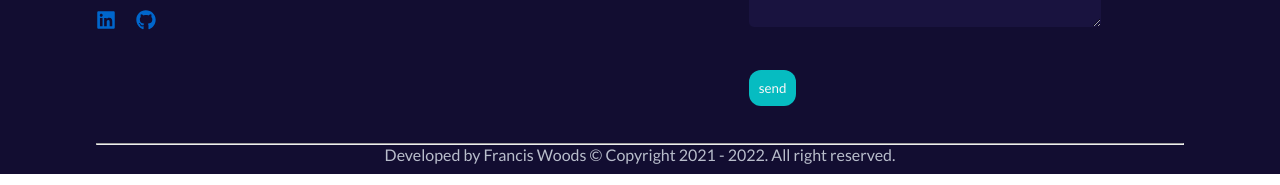
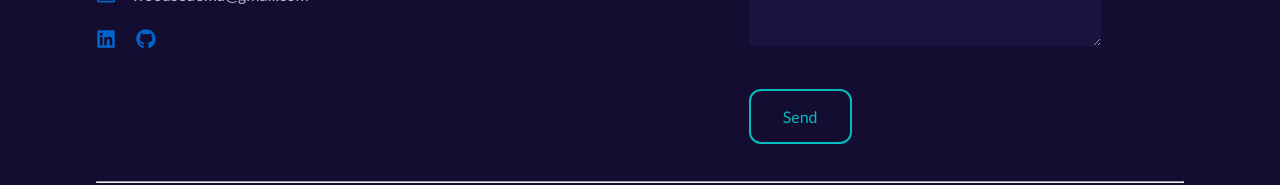
Before and after one commit to Edema-wxd/port, a React (Create React App) app: page / in a window 1280 px wide. Shown: the part 1301-1486 px from the top of the page. Built offline with nearby package versions, Linux system fonts and the light colour scheme.

Commit message:
editted buttons

```diff
--- a/src/components/Shared/Button.module.css
+++ b/src/components/Shared/Button.module.css
@@ -1,19 +1,18 @@
 .btn {
-	color: var(--white);
+	color: var(--back-color);
 	width: fit-content;
-	background-color: var(--back-color);
+	background-color: var(--black);
 	display: inline-block;
 	border-radius: 12px;
-	border-color: var(--white);
-	border: none;
+	border: 2px solid var(--back-color);
 	padding: 10px;
 	text-decoration: none;
 	text-align: center;
 	font-family: inherit;
+	font-size: 1rem;
+	padding: 1rem 2rem;
 }
 
 .btn:hover {
-	background: var(--white);
-	text-decoration: none;
-	color: var(--black);
+	background-color: var(--dblack);
 }
--- a/src/components/contact/Contact.jsx
+++ b/src/components/contact/Contact.jsx
@@ -68,7 +68,7 @@ function Contact() {
 						wrap="hard"
 					></textarea>
 					<br />
-					<Button type={"submit"}>send</Button>
+					<Button type={"submit"}>Send</Button>
 					<br />
 				</form>
 			</div>
```
